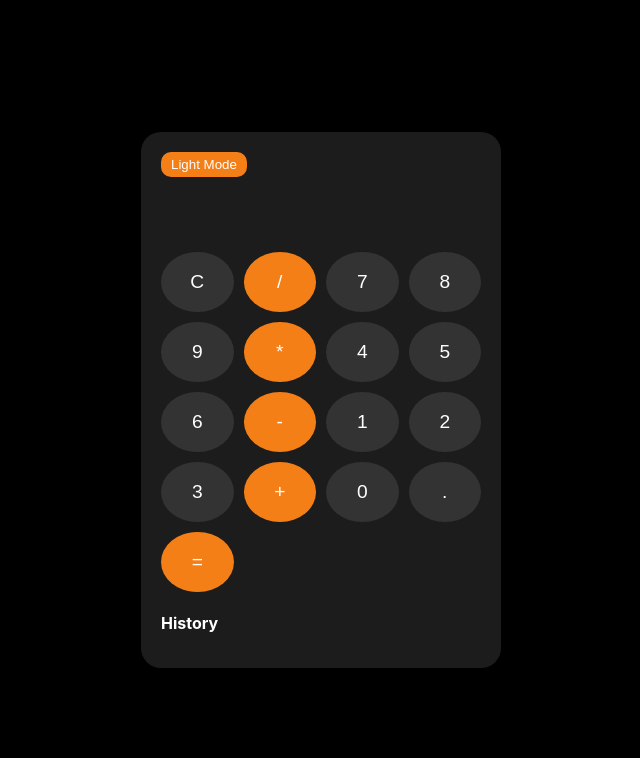
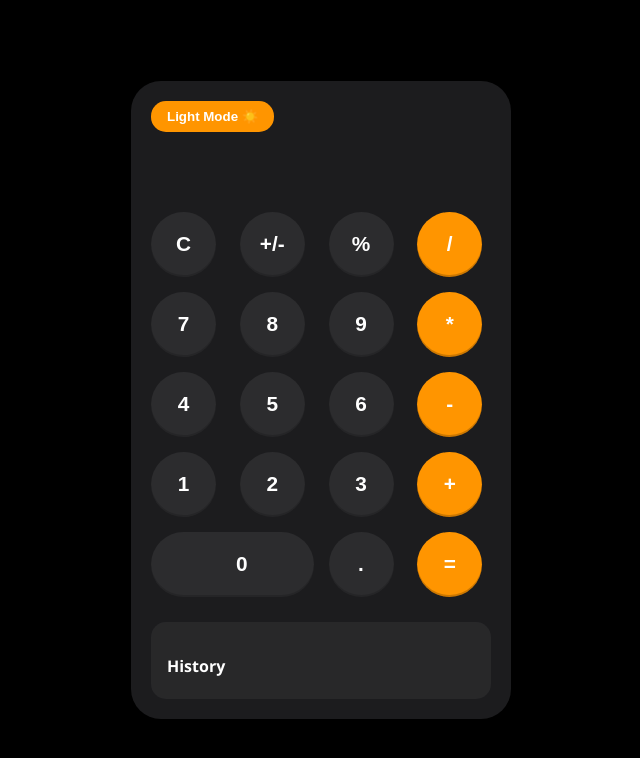
Before and after one commit to JP254-arch/Calc, a React (Create React App) app: page / in a window 1280 px wide. Shown: the top 758 px of the page, without its empty margins (319-959 px from the left). Built offline with nearby package versions, Linux system fonts and the light colour scheme.

Commit message:
made changes in js file and updated css file

```diff
--- a/src/Calculator.css
+++ b/src/Calculator.css
@@ -1,102 +1,145 @@
 .calculator {
-  width: 320px;
+  width: 340px;
   padding: 20px;
-  border-radius: 20px;
-  box-shadow: 0 4px 15px rgba(0, 0, 0, 0.3);
+  border-radius: 30px;
+  box-shadow: 0 10px 25px rgba(0, 0, 0, 0.2);
   transition: background-color 0.3s, color 0.3s;
+  font-family: 'Segoe UI', sans-serif;
+  margin: 2rem auto;
 }
 
 .calculator.dark {
-  background-color: #1c1c1c;
-  color: white;
+  background-color: #1c1c1e;
+  color: #ffffff;
 }
 
 .calculator.light {
-  background-color: #f9f9f9;
-  color: #333;
+  background-color: #f4f4f6;
+  color: #000;
 }
 
+/* Toggle Button */
 .toggle-btn {
   margin-bottom: 15px;
-  padding: 5px 10px;
+  padding: 8px 16px;
   border: none;
-  background: #f57f17;
+  background: #ff9500;
   color: white;
   cursor: pointer;
-  border-radius: 10px;
+  border-radius: 15px;
+  font-weight: bold;
   transition: background 0.3s;
 }
 
 .toggle-btn:hover {
-  background: #ff8f00;
+  background: #ffa733;
 }
 
+/* Display */
 .display {
   text-align: right;
-  padding: 20px;
-  font-size: 1.5rem;
+  padding: 20px 10px;
+  font-size: 1.2rem;
+  border-radius: 10px;
+  margin-bottom: 20px;
+  background: transparent;
 }
 
 .input {
-  opacity: 0.7;
+  opacity: 0.6;
+  font-size: 1rem;
   word-break: break-word;
 }
 
 .result {
   font-size: 2.5rem;
   font-weight: bold;
+  margin-top: 5px;
 }
 
+/* Buttons Grid */
 .buttons {
   display: grid;
   grid-template-columns: repeat(4, 1fr);
-  gap: 10px;
-  margin-top: 20px;
+  gap: 15px;
 }
 
 .btn {
-  height: 60px;
+  height: 65px;
+  width: 65px;
   border: none;
   border-radius: 50%;
-  font-size: 1.2rem;
+  font-size: 1.3rem;
+  font-weight: bold;
   cursor: pointer;
-  transition: transform 0.1s, background 0.3s;
+  transition: transform 0.1s, background 0.3s, box-shadow 0.3s;
+  box-shadow: inset 0 -2px 0 rgba(0, 0, 0, 0.15);
+  display: flex;
+  align-items: center;
+  justify-content: center;
 }
 
-.btn:hover {
-  transform: scale(1.05);
-}
-
+/* Dark mode buttons */
 .calculator.dark .btn {
-  background: #333;
+  background-color: #2c2c2e;
   color: white;
 }
 
+/* Light mode buttons */
 .calculator.light .btn {
-  background: #ddd;
-  color: #333;
+  background-color: #e0e0e3;
+  color: #000;
 }
 
+/* Orange operator buttons */
 .orange {
-  background-color: #f57f17 !important;
-  color: white;
+  background-color: #ff9500 !important;
+  color: white !important;
+  box-shadow: inset 0 -2px 0 rgba(0, 0, 0, 0.2);
 }
 
 .orange:hover {
-  background-color: #ff8f00 !important;
+  background-color: #ffa733 !important;
 }
 
+/* Stretch the 0 button */
+.zero {
+  grid-column: span 2;
+  width: 100%;
+  border-radius: 50px;
+  text-align: left;
+  padding-left: 25px;
+}
+
+/* Hover effect */
+.btn:hover {
+  transform: scale(1.05);
+  box-shadow: 0 0 10px rgba(255, 149, 0, 0.5);
+}
+
+/* History section */
 .history {
-  margin-top: 20px;
+  margin-top: 25px;
+  background: rgba(0, 0, 0, 0.05);
+  padding: 12px 16px;
+  border-radius: 15px;
+  max-height: 150px;
+  overflow-y: auto;
+}
+
+.calculator.dark .history {
+  background: rgba(255, 255, 255, 0.05);
 }
 
 .history h4 {
+  font-size: 1rem;
   margin-bottom: 10px;
 }
 
 .history ul {
   list-style: none;
   padding: 0;
+  margin: 0;
   font-size: 0.9rem;
 }
 
--- a/src/Calculator.js
+++ b/src/Calculator.js
@@ -1,4 +1,4 @@
-import React, { useState } from "react";
+import React, { useState, useEffect } from "react";
 import { evaluate } from "mathjs";
 import "./Calculator.css";
 
@@ -8,22 +8,47 @@ const Calculator = () => {
   const [history, setHistory] = useState([]);
   const [darkMode, setDarkMode] = useState(true);
 
-  const clickSound = new Audio("/sounds/click.mp3");
+  const clickSound = new Audio("/sounds/click.wav");
 
+  useEffect(() => {
+    document.body.className = darkMode ? "" : "light-mode";
+  }, [darkMode]);
 
   const handleClick = (value) => {
     clickSound.play();
+
     if (value === "=") {
       try {
         const calculatedResult = evaluate(input);
         setResult(calculatedResult.toLocaleString());
-        setHistory([{ expression: input, result: calculatedResult.toLocaleString() }, ...history]);
+        setHistory([
+          { expression: input, result: calculatedResult.toLocaleString() },
+          ...history,
+        ]);
       } catch {
         setResult("Error");
       }
     } else if (value === "C") {
       setInput("");
       setResult("");
+    } else if (value === "+/-") {
+      try {
+        const val = evaluate(input) * -1;
+        setInput(val.toString());
+      } catch {
+        setResult("Error");
+      }
+    } else if (value === "%") {
+      try {
+        const val = evaluate(input) / 100;
+        setResult(val.toLocaleString());
+        setHistory([
+          { expression: input + " %", result: val.toLocaleString() },
+          ...history,
+        ]);
+      } catch {
+        setResult("Error");
+      }
     } else {
       setInput(input + value);
     }
@@ -32,7 +57,7 @@ const Calculator = () => {
   return (
     <div className={`calculator ${darkMode ? "dark" : "light"}`}>
       <button className="toggle-btn" onClick={() => setDarkMode(!darkMode)}>
-        {darkMode ? "Light Mode" : "Dark Mode"}
+        {darkMode ? "Light Mode ☀️" : "Dark Mode"}
       </button>
 
       <div className="display">
@@ -41,10 +66,18 @@ const Calculator = () => {
       </div>
 
       <div className="buttons">
-        {["C", "/", "7", "8", "9", "*", "4", "5", "6", "-", "1", "2", "3", "+", "0", ".", "="].map((btn, idx) => (
+        {[
+          "C", "+/-", "%", "/",
+          "7", "8", "9", "*",
+          "4", "5", "6", "-",
+          "1", "2", "3", "+",
+          "0", ".", "=",
+        ].map((btn, idx) => (
           <button
             key={idx}
-            className={`btn ${["/", "*", "-", "+", "="].includes(btn) ? "orange" : ""}`}
+            className={`btn ${
+              ["/", "*", "-", "+", "="].includes(btn) ? "orange" : ""
+            } ${btn === "0" ? "zero" : ""}`}
             onClick={() => handleClick(btn)}
           >
             {btn}
```
Also changed, not shown: 1 other file (tests, documents, lock files or other folders).
